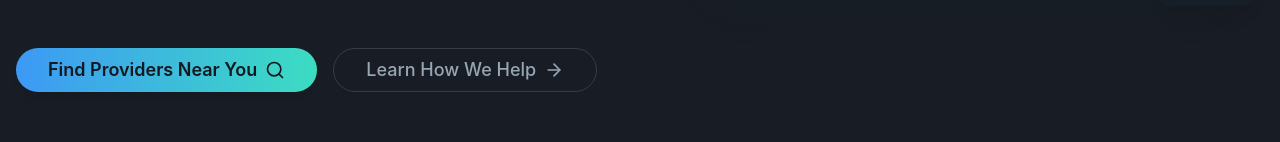
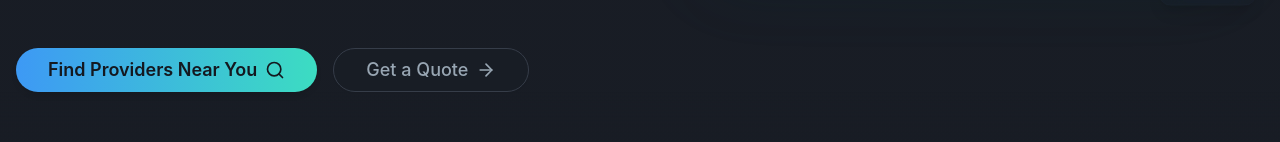
Before and after one commit to hasnainDevX/Telecom-website, a React (Vite) app: page / in a window 1280 px wide. Shown: the part 720-862 px from the top of the page. Built offline with nearby package versions, Linux system fonts and the light colour scheme.

Commit message:
second commit

```diff
--- a/src/components/home/HeroSection.jsx
+++ b/src/components/home/HeroSection.jsx
@@ -108,14 +108,14 @@ const HeroSection = () => {
                 Find Providers Near You
                 <Search className="ml-2 w-4 h-4 sm:w-5 sm:h-5" />
               </Button>
-              <Link to={"#learn-more"}>
+              <Link to={"/contact"}>
               <Button
                 // onClick={handleLearnMore}
                 variant="outline"
                 size="lg"
                 className="border-border text-muted-foreground hover:text-primary hover:border-primary hover:bg-primary/5 px-7 py-3 sm:px-8 sm:py-3.5 rounded-full text-base sm:text-lg transition-all duration-300 w-full sm:w-auto shadow-sm hover:show-md"
               >
-                Learn How We Help
+                Get a Quote
                 <ArrowRight className="ml-2 w-4 h-4 sm:w-5 sm:h-5" />
               </Button>
               </Link>
```
